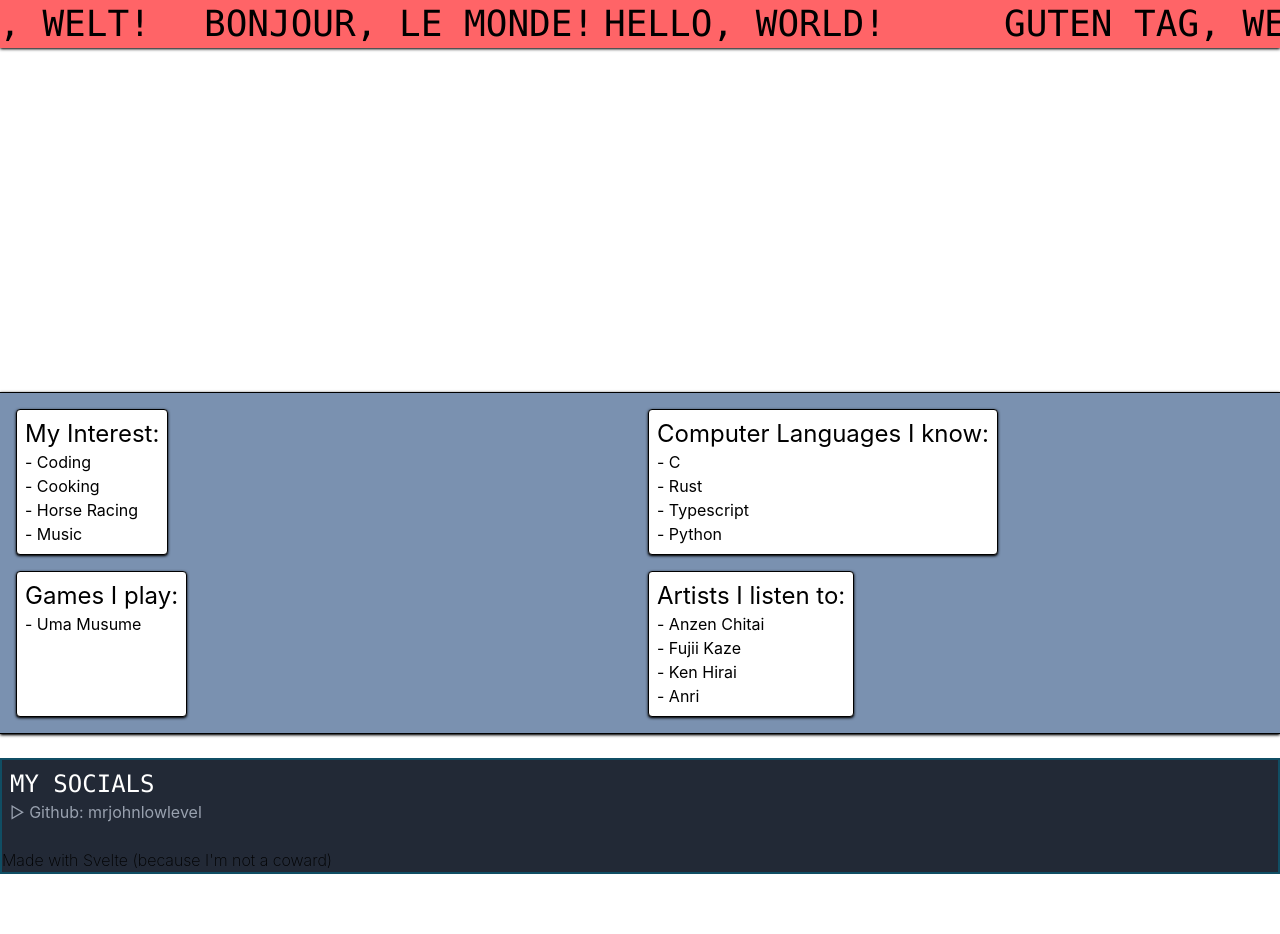
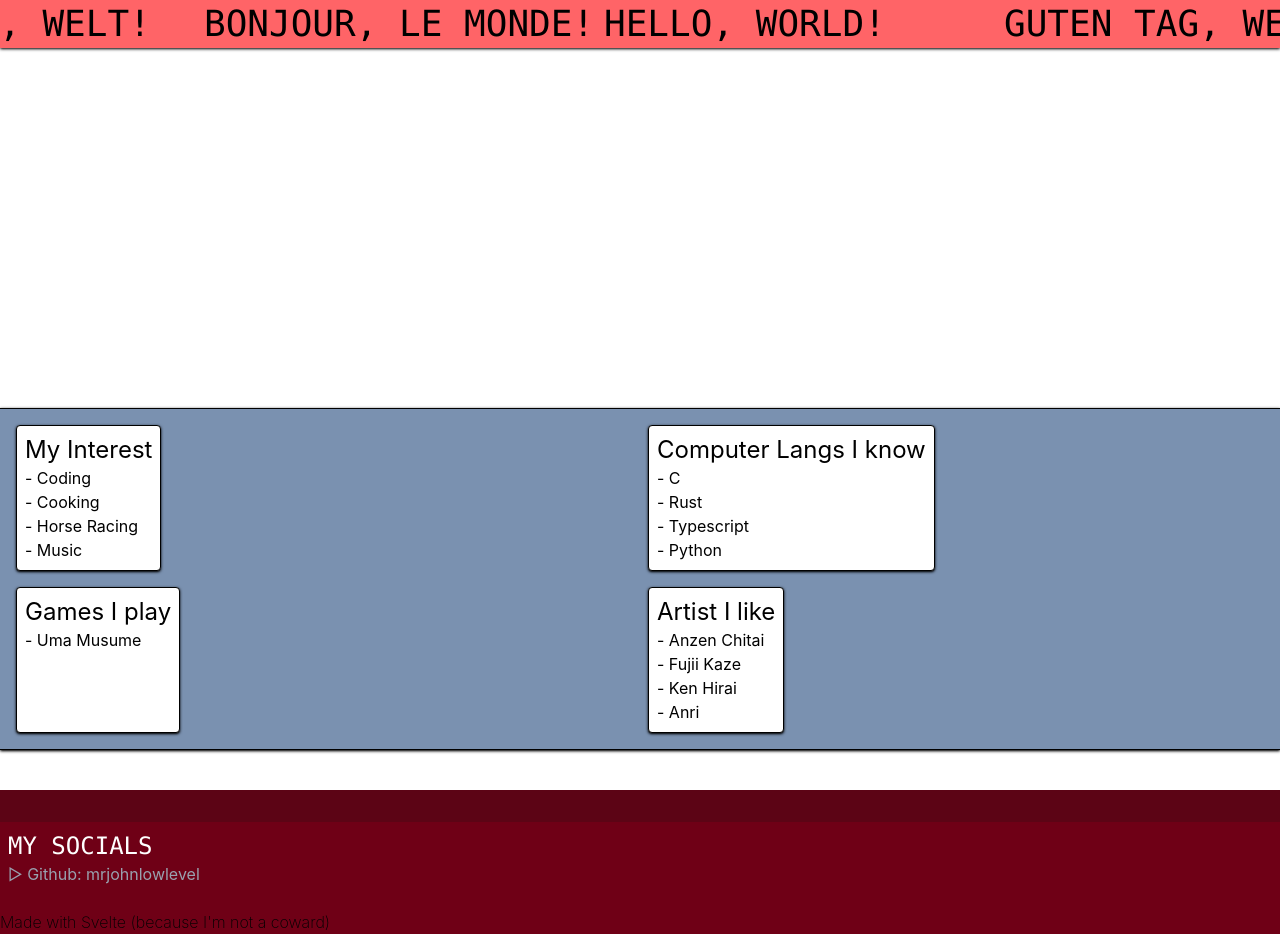
Before and after one commit to mrjohnlowlevel/personalsite, a Svelte app: page / in a window 1280 px wide. Before the commit the page ends 874 px from the top, so only its background shows below. Built offline with nearby package versions, Linux system fonts and the light colour scheme.

Commit message:
improved lots of codes + recolored footer

```diff
--- a/src/App.svelte
+++ b/src/App.svelte
@@ -1,35 +1,19 @@
 <script>
+	import Header from "./lib/Header.svelte";
 	import Info from "./lib/Info.svelte";
 	import Footer from "./lib/Footer.svelte";
-
-	console.log("%c君はス・テ・キ", "color: oklch(70.4% 0.191 22.216)")
 </script>
 
 <div id="main">
-	<div id="carousel" class="text-4xl bg-red-400 p-1 font-mono uppercase shadow shadow-neutral-900 overflow-hidden">
-		<div aria-hidden="true" id="group" class="w-max flex gap-0 animate-carousel">
-			<span class="flex-[0_0_400px]">Hello, World!</span>
-			<span class="flex-[0_0_400px]">Guten Tag, Welt!</span>
-			<span class="flex-[0_0_400px]">Bonjour, le monde!</span>
+	<div class="mb-10">
+		<Header />
+	</div>
 
-			<span class="flex-[0_0_400px]">Hello, World!</span>
-			<span class="flex-[0_0_400px]">Guten Tag, Welt!</span>
-			<span class="flex-[0_0_400px]">Bonjour, le monde!</span>
-		</div>
+	<div class="mb-10">
+		<Info />
 	</div>
-	<br />
 
-	<Info />
-	<br />
-	<Footer />
+	<div>
+		<Footer />
+	</div>
 </div>
-
-<style>
-	#carousel {
-		scrollbar-width: none;
-	}
-
-	#carousel::-webkit-scrollbar {
-		display: none;
-	}
-</style>
--- a/src/app.css
+++ b/src/app.css
@@ -7,4 +7,6 @@
     	from { transform: translateX(0); }
     	to   { transform: translateX(-1200px); }
     }
+
+    --color-crimson: #5c0415;
 }
--- a/src/lib/Footer.svelte
+++ b/src/lib/Footer.svelte
@@ -1,4 +1,5 @@
-<div class="bg-[#222936] border-2 border-cyan-900">
+<div class="bg-[#6f0016]">
+    <div class="bg-crimson p-4"></div>
     <h1 class="pt-2 pl-2 text-2xl font-mono uppercase text-white">My socials</h1>
     <ul class="ml-2">
 
--- /dev/null
+++ b/src/lib/Header.svelte
@@ -0,0 +1,26 @@
+<div
+    id="carousel"
+    class="text-4xl bg-red-400 p-1 font-mono uppercase shadow shadow-neutral-900 overflow-hidden"
+>
+    <div
+        aria-hidden="true"
+        id="group"
+        class="w-max flex gap-0 animate-carousel"
+    >
+        {#each Array(2) as _, i}
+            <span class="flex-[0_0_400px]">Hello, World!</span>
+            <span class="flex-[0_0_400px]">Guten Tag, Welt!</span>
+            <span class="flex-[0_0_400px]">Bonjour, le monde!</span>
+        {/each}
+    </div>
+</div>
+
+<style>
+    #carousel {
+        scrollbar-width: none;
+    }
+
+    #carousel::-webkit-scrollbar {
+        display: none;
+    }
+</style>
--- a/src/lib/Info.svelte
+++ b/src/lib/Info.svelte
@@ -3,7 +3,7 @@
 
     const getRandomNum = (max: number): number => {
         return Math.floor(Math.random() * max);
-    }
+    };
 
     const gifs = [
         "https://media0.giphy.com/media/v1.Y2lkPTc5MGI3NjExZW1mdmJwN2RjeWljaDRwY2plN3pnZDJubXA0emtubWdsdWozNmozdyZlcD12MV9pbnRlcm5hbF9naWZfYnlfaWQmY3Q9Zw/Dwo8ReUwBZpLekoyWl/giphy.gif",
@@ -13,12 +13,30 @@
         "https://media4.giphy.com/media/v1.Y2lkPTc5MGI3NjExcmR2b2N0ajBma3FxOXBvYzVqYmF6emxsZWhxNzhhMWZsd3V0ZWMzdyZlcD12MV9pbnRlcm5hbF9naWZfYnlfaWQmY3Q9Zw/1IxfBx0jyAnK3z6Ots/giphy.gif",
     ];
 
-
-    const randomGifNumber = getRandomNum(gifs.length)
-    const ebayan_real_or_not = getRandomNum(2) // state: 1, IRL race; 2 Uma
-    console.log(ebayan_real_or_not)
+    const randomGifNumber = getRandomNum(gifs.length);
+    const ebayan_real_or_not = getRandomNum(2); // state: 1, IRL race; 2 Uma
+    console.log(ebayan_real_or_not);
 
     let selected_gif = gifs[randomGifNumber];
+
+    const cards = [
+        {
+            title: "My Interest",
+            list: ["Coding", "Cooking", "Horse Racing", "Music"],
+        },
+        {
+            title: "Computer Langs I know",
+            list: ["C", "Rust", "Typescript", "Python"],
+        },
+        {
+            title: "Games I play",
+            list: ["Uma Musume"],
+        },
+        {
+            title: "Artist I like",
+            list: ["Anzen Chitai", "Fujii Kaze", "Ken Hirai", "Anri"],
+        },
+    ];
 </script>
 
 <div id="information">
@@ -29,8 +47,14 @@
         id="brief"
         class="grid grid-cols-1 md:grid-cols-3 content-stretch gap-3 mb-5 justify-items-center"
     >
-        <h1 class="text-center text-[20px] md:text-[50px] font-bold">My name is Wunderbar!</h1>
-        <a href="https://en.wikipedia.org/wiki/Chrono_Genesis" target="_blank" rel="noreferrer noopener">
+        <h1 class="text-center text-[20px] md:text-[50px] font-bold">
+            My name is Wunderbar!
+        </h1>
+        <a
+            href="https://en.wikipedia.org/wiki/Chrono_Genesis"
+            target="_blank"
+            rel="noreferrer noopener"
+        >
             <img
                 src={selected_gif}
                 loading="lazy"
@@ -40,7 +64,11 @@
         </a>
 
         {#if ebayan_real_or_not == 1}
-            <a href="https://www.racingpost.com/results/444/del-mar/2025-11-01/906888" target="_blank" rel="noreferrer noopener">
+            <a
+                href="https://www.racingpost.com/results/444/del-mar/2025-11-01/906888"
+                target="_blank"
+                rel="noreferrer noopener"
+            >
                 <img
                     alt="Forever Young 2025 Breeders' Cup Classic"
                     src="https://encrypted-tbn0.gstatic.com/images?q=tbn:ANd9GcSElPd6htVM-0usm89ntbBQhW74qpmSN71nNA&s"
@@ -49,10 +77,14 @@
                 />
             </a>
         {:else}
-            <a href="https://umamusu.wiki/Forever_Young" target="_blank" rel="noreferrer noopener">
+            <a
+                href="https://umamusu.wiki/Forever_Young"
+                target="_blank"
+                rel="noreferrer noopener"
+            >
                 <img
                     alt="Forever Young (Uma Musume) wiki page フォーエバーヤング"
-                    src="/personalsite/Forever_Young.jpeg"
+                    src="/personalsite/pettheyoung.gif"
                     loading="lazy"
                     height="260px"
                     width="260px"
@@ -67,39 +99,18 @@
         <div id="interest-lists" class="ml-4 m-4 grid grid-cols-2 gap-4">
             <!--START LISTS-->
 
-            <div id="interest" class="border w-fit p-2 rounded bg-white shadow shadow-black hover:scale-105 transition-transform duration-300">
-                <h1 class="text-2xl">My Interest:</h1>
-                <ul>
-                    {#each ["Coding", "Cooking", "Horse Racing", "Music"] as interest}
-                        <li>- {interest}</li>
-                    {/each}
-                </ul>
-            </div>
-
-            <div id="languages" class="border w-fit p-2 rounded bg-white shadow shadow-black hover:scale-105 transition-transform duration-300">
-                <h1 class="text-2xl">Computer Languages I know:</h1>
-                <ul>
-                    {#each ["C", "Rust", "Typescript", "Python"] as lang}
-                        <li>- {lang}</li>
-                    {/each}
-                </ul>
-            </div>
-
-            <div id="games" class="border w-fit p-2 rounded bg-white shadow shadow-black hover:scale-105 transition-transform duration-300">
-                <h1 class="text-2xl">Games I play:</h1>
-                <ul>
-                    <li>- Uma Musume</li>
-                </ul>
-            </div>
-
-            <div id="artist" class="border w-fit p-2 rounded bg-white shadow shadow-black hover:scale-105 transition-transform duration-300">
-                <h1 class="text-2xl">Artists I listen to:</h1>
-                <ul>
-                    {#each ["Anzen Chitai", "Fujii Kaze", "Ken Hirai", "Anri"] as artist}
-                        <li>- {artist}</li>
-                    {/each}
-                </ul>
-            </div>
+            {#each cards as card}
+                <div
+                    class="border w-fit p-2 rounded bg-white shadow shadow-black hover:scale-105 transition-transform duration-300"
+                >
+                    <h1 class="text-2xl">{card.title}</h1>
+                    <ul>
+                        {#each card.list as item}
+                            <li>- {item}</li>
+                        {/each}
+                    </ul>
+                </div>
+            {/each}
 
             <!--END LISTS-->
         </div>
```
Also changed, not shown: public/Forever_Young.jpeg (deleted), public/pettheyoung.gif (added).
